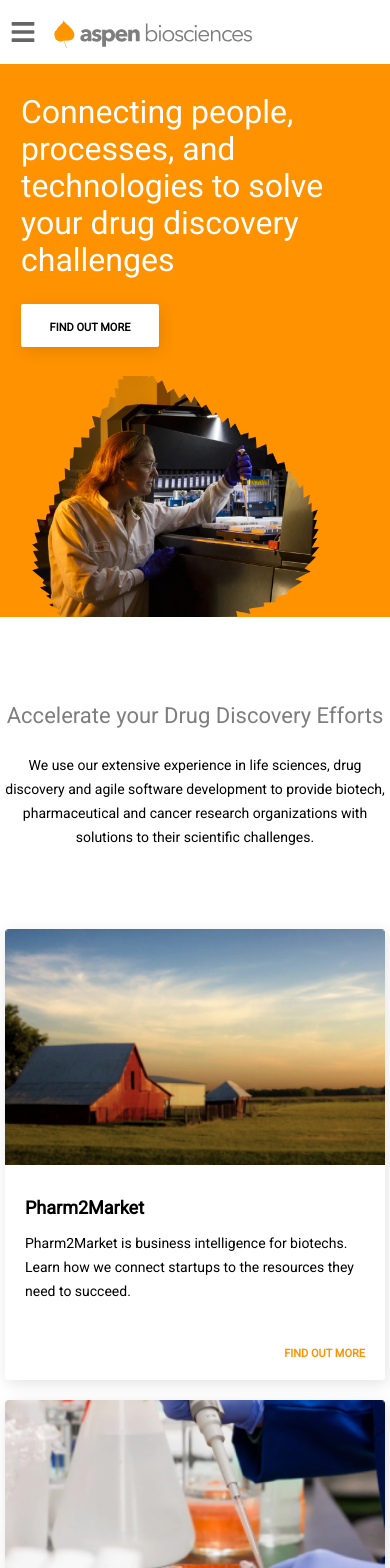
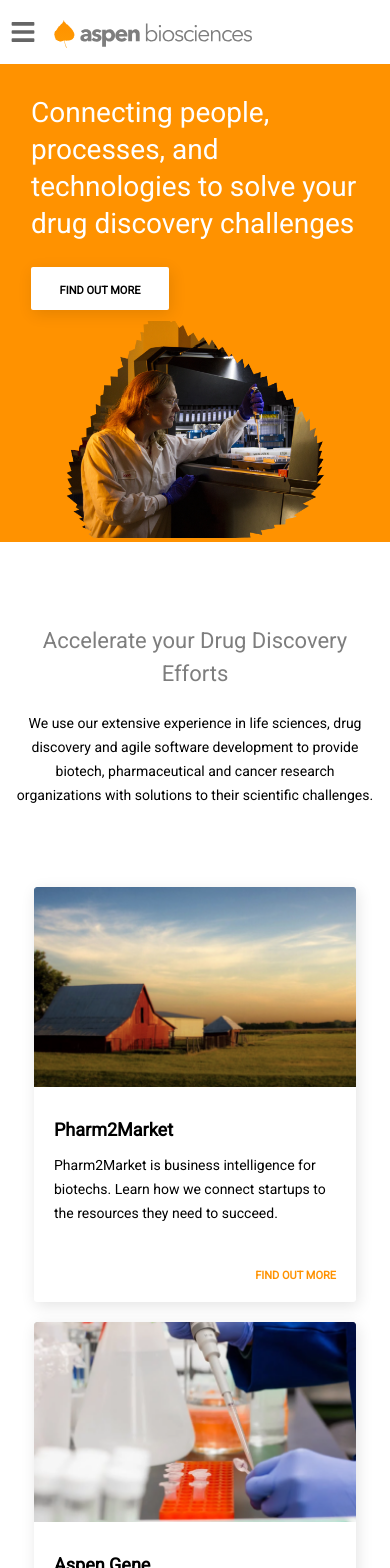
Before and after one commit to SupriyaAmatya/assignments, a React (Create React App) app in the folder aspen-landing-page/: page / in a window 390 px wide. Shown: the top 1568 px of the page. Built offline with nearby package versions, Linux system fonts and the light colour scheme.

Commit message:
navigation hover effect and responsive

```diff
--- a/aspen-landing-page/src/styles/styles.css
+++ b/aspen-landing-page/src/styles/styles.css
@@ -54,6 +54,7 @@
     align-items: center;
     padding: 0 20px;
     color: #7E7E7E;
+    transition: all .3s ease;
 }
 
 .contact__links {
@@ -69,7 +70,7 @@
 
 .navbar__container ul li a:hover, .navbar__container .is-active {
     color: #FF9200;
-    border-bottom: 2px solid black;
+    box-shadow: inset 0 -2px 0 0 #000000;
 }
 
 .responsive-bar {
@@ -135,7 +136,7 @@
     font-size: 11px;
 }
 
-.btn:hover{
+.btn:hover {
     box-shadow: 2px 4px 16px rgba(0, 0, 0, 0.212);
 }
 
@@ -150,14 +151,13 @@
 
 .hero-image__wrapper {
     flex-basis: 50%;
-    height: 330px;
-    position: relative;
+    max-height: 390px;
 }
 
 .hero-image__wrapper img {
     width: 100%;
     position: relative;
-    top: -55px;
+    top: -2px;
 }
 
 /* Products section */
@@ -232,7 +232,7 @@
     transition: all .3s ease;
 }
 
-.card:hover{
+.card:hover {
     transform: translateY(-5px);
 }
 
@@ -286,8 +286,7 @@
     margin: 20px 20px;
 }
 
-.card-link a:hover,
-.blog-link a:hover{
+.card-link a:hover, .blog-link a:hover {
     color: #ff7b00;
 }
 
@@ -334,7 +333,7 @@
     padding-bottom: 53px;
 }
 
-.search-content div:last-of-type{
+.search-content div:last-of-type {
     margin-left: auto;
 }
 
@@ -342,7 +341,7 @@
     flex-basis: 50%;
 }
 
-.search-btn{
+.search-btn {
     padding: 0;
 }
 
@@ -451,7 +450,6 @@
     margin: 10px 0px;
 }
 
-
 .blog-link a span {
     margin-left: 10px;
 }
@@ -493,7 +491,7 @@
     list-style: none;
 }
 
-.quick__links li a:hover{
+.quick__links li a:hover {
     color: #7E7E7E;
 }
 
@@ -512,7 +510,7 @@
     transition: all .3s ease;
 }
 
-.social__links li svg:hover{
+.social__links li svg:hover {
     color: #ff7b00da;
     opacity: 1;
 }
@@ -529,7 +527,12 @@
 /* ---Media Query */
 
 /* tablets */
-@media only screen and (max-width:930px) {
+
+@media only screen and (max-width:940px) {
+    .container {
+        padding-left: 15px;
+        padding-right: 15px;
+    }
     .responsive-bar {
         opacity: 0.6;
         display: block;
@@ -581,7 +584,18 @@
         top: 0;
     }
     .hero-text__wrapper {
-        flex-basis: 60%;
+        flex-basis: 80%;
+    }
+    .hero-image__wrapper {
+        flex-basis: auto;
+        max-height: 300px;
+    }
+    .hero-text {
+        font-size: 28px;
+    }
+    .row .col4-3 {
+        width: 50%;
+        margin-bottom: 20px;
     }
     .card-text p {
         overflow: hidden;
@@ -589,7 +603,10 @@
         -webkit-line-clamp: 4;
         -webkit-box-orient: vertical;
     }
-
+    .blog-content {
+        padding-left: 10px;
+        padding-right: 10px;
+    }
     .blog-card {
         flex-flow: column;
     }
@@ -603,137 +620,153 @@
         object-fit: cover;
         object-position: center center;
     }
-
-    .blog-text h3{
+    .blog-text h3 {
         overflow: hidden;
         display: -webkit-box;
         -webkit-line-clamp: 1;
         -webkit-box-orient: vertical;
     }
-
-    footer{
+    footer {
         text-align: center;
     }
-
-    .footer__links{
+    .footer__links {
         flex-flow: column;
         align-items: center;
     }
-
-    .social__links{
+    .social__links {
         margin: 30px 0;
     }
 }
 
-@media only screen and (max-width:738px){
-    .container{
-        max-width: 580px;
+@media only screen and (max-width:738px) {
+    .container {
+        max-width: 680px;
+    }
+    .hero-text__wrapper {
+        margin-top: 10px;
+        margin-bottom: 10px;
+    }
+}
+
+@media only screen and (max-width:620px) {
+    .hero-content {
+        display: block;
+    }
+    .hero-text__wrapper {
+        width: 100%;
+        margin-top: 30px;
+    }
+    .hero-image__wrapper {
+        width: 100%;
+        text-align: center;
+    }
+    .hero-image__wrapper img {
+        width: 70%;
+    }
+}
+
+@media only screen and (max-width:620px) {
+    .row {
+        flex-direction: column;
+    }
+    .row .col4-3 {
+        width: 70%;
+    }
+    .row>div {
+        width: 70%;
+    }
+    .search-content {
+        flex-direction: column;
+    }
+    .search-content div:last-of-type {
+        margin-left: 0;
+        text-align: left;
+        margin-top: 20px;
+    }
+    .blog-title {
+        text-align: center;
     }
 }
 
 /* mobile phones */
-@media only screen and (max-width:480px){
-    .container{
-        max-width: 380px;
+
+@media only screen and (max-width:480px) {
+    .container {
+        max-width: 450px;
     }
-
-    .contact__links{
+    .contact__links {
         display: none;
     }
-
-    .hero-content{
+    .hero-content {
         flex-flow: column;
     }
-
-    .hero-image__wrapper{
-    margin-top: 20px;
-    margin-bottom: -87px;
+    .hero-image__wrapper img {
+        width: 80%;
     }
-
-    .hero-image__wrapper img{
-        top: -30px;
-        left: -30px;
-    }
-
-    .hero-text__wrapper{
-        margin-top: 30px;
-    }
-
-    .row{
+    .row {
         flex-direction: column;
     }
-
-    .row > div{
-        width: 100%;
+    .row .col4-3 {
+        width: 90%;
+    }
+    .row>div {
+        width: 90%;
         margin-bottom: 20px;
     }
-    .search-content{
-        flex-direction: column;
+    .blog-title {
+        text-align: left;
     }
-    .search-btn{
-        justify-content: flex-start;
-        margin-top: 20px;
-    }
-
-    .footer__links{
+    .footer__links {
         display: flex;
         flex-direction: row;
         margin-bottom: 30px;
         padding: 0 10px;
     }
-
-    .quick__links{
+    .quick__links {
         flex-direction: column;
         justify-content: flex-start;
         align-items: flex-start;
     }
-
-    .quick__links li{
+    .quick__links li {
         list-style: none;
         margin: 6px 0;
     }
-    h2{
+    h2 {
         font-size: 22px;
     }
-    .card-text h3, .blog-text h3{
+    .card-text h3, .blog-text h3 {
         font-size: 18px;
     }
-    p, .blog-text p{
+    p, .blog-text p {
         font-size: 14px;
     }
-
-    .social__links{
+    .social__links {
         flex-flow: column;
     }
 }
 
-@media only screen and (max-width:380px){
-    .container{
-        max-width: 280px;
+@media only screen and (max-width:380px) {
+    .container {
+        max-width: 350px;
     }
-
-    .hero-image__wrapper{
-        display: none;
+    .hero-content {
+        position: relative;
+        padding: 0;
+        z-index: 20;
     }
-
-    .hero__section{
-        background-image: url(../assets/images/Bitmap.png);
-        background-repeat: no-repeat;
-        background-position-x: 130px;
-        background-position-y: -45px ;
-        background-size: cover;
+    .hero-image__wrapper img {
+        position: absolute;
+        width: 100%;
+        top: -30px;
+        opacity: 0.9;
+        z-index: -1;
     }
-
-    .hero-content{
-        padding: 0;
-        padding-bottom: 10px;
+    .hero-text {
+        font-size: 23px;
+        display: inline-block;
+        width: 90%;
     }
-
-    .hero-text{
-        font-size: 24px;
-    }
-
-    .hero-btn{
+    .hero-btn {
         margin-top: 10px;
     }
 }
```
Also changed, not shown: aspen-landing-page/src/assets/images/Bitmap.png.
